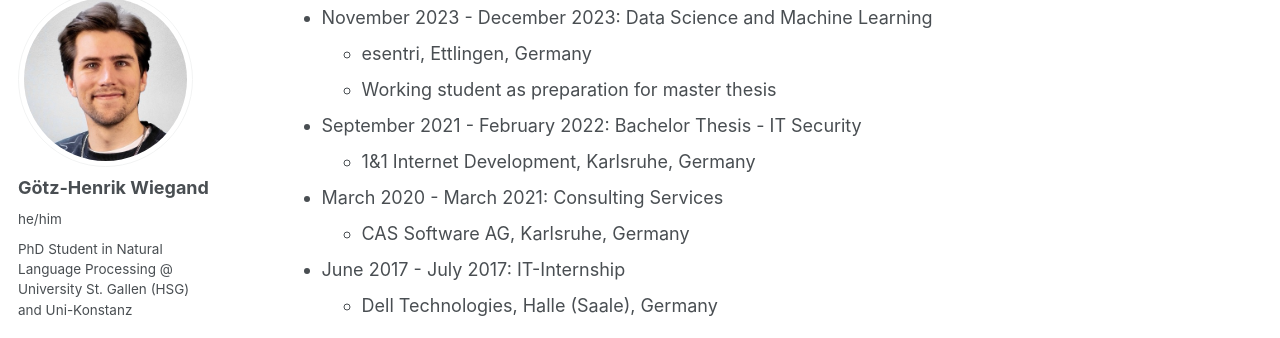
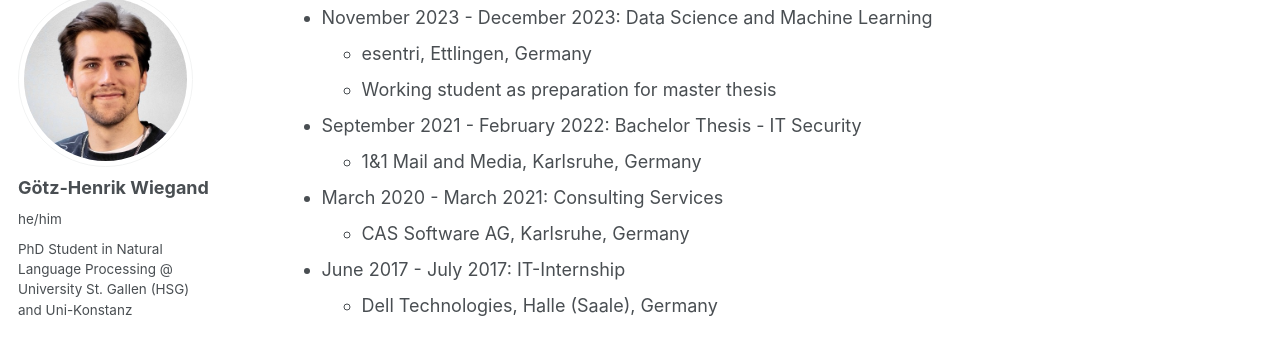
Before and after one commit to ghwiegand/ghwiegand.github.io, a Jekyll site: the page built from _pages/cv.md, in a window 1280 px wide and 900 px high, scrolled down 782 px. Shown: the part 109-447 px from the top of the window. Built offline with Jekyll 4.4.1, drawn with Linux system fonts in a browser that asks for light colours; some web fonts are replaced; a script bundle is joined from its source files by our own code; library files that are not in the unit come from our copies.

Commit message:
remove base {% include base_path %}

```diff
--- a/_pages/cv.md
+++ b/_pages/cv.md
@@ -7,7 +7,7 @@
   - /resume
 ---
 
-{% include base_path %}
+
 
 Education
 ======
@@ -39,7 +39,7 @@
   * Working student as preparation for master thesis
 
 * September 2021 - February 2022: Bachelor Thesis - IT Security
-  * 1&1 Internet Development, Karlsruhe, Germany
+  * 1&1 Mail and Media, Karlsruhe, Germany
 
 * March 2020 - March 2021: Consulting Services
   * CAS Software AG, Karlsruhe, Germany
```
